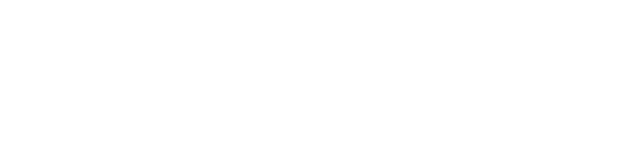
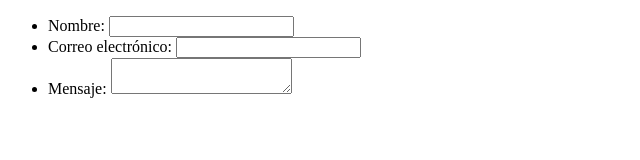
Before and after one commit to KarmeleTellechea/Formulario_Kar, a plain HTML site: page index.html in a window 1280 px wide. Shown: the whole page, without its empty margins (0-640 px from the left). Drawn offline with Linux system fonts and the light colour scheme.

Commit message:
Crear lo basico de los formularios .

```diff
--- a/index.html
+++ b/index.html
@@ -6,6 +6,20 @@
     <title>Formularios</title>
 </head>
 <body>
-
+    <form action="https://httpbin.org/post" method="post">
+        <ul>
+            <li>
+              <label for="name">Nombre:</label>
+              <input type="text" id="name" name="user_name" />
+            </li>
+            <li>
+              <label for="mail">Correo electrónico:</label>
+              <input type="email" id="mail" name="user_email" />
+            </li>
+            <li>
+              <label for="msg">Mensaje:</label>
+              <textarea id="msg" name="user_message"></textarea>
+            </li>
+    </form>
 </body>
 </html>
```
